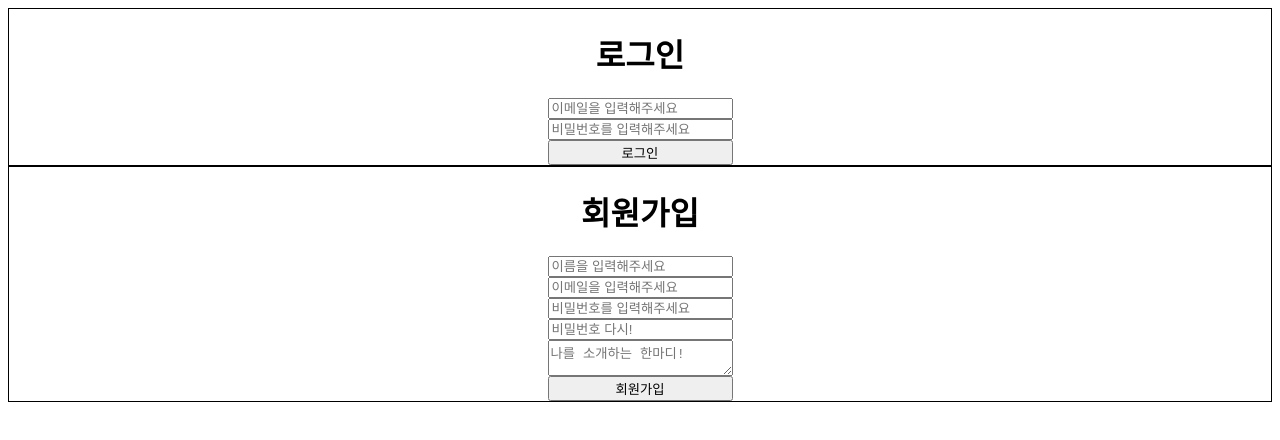
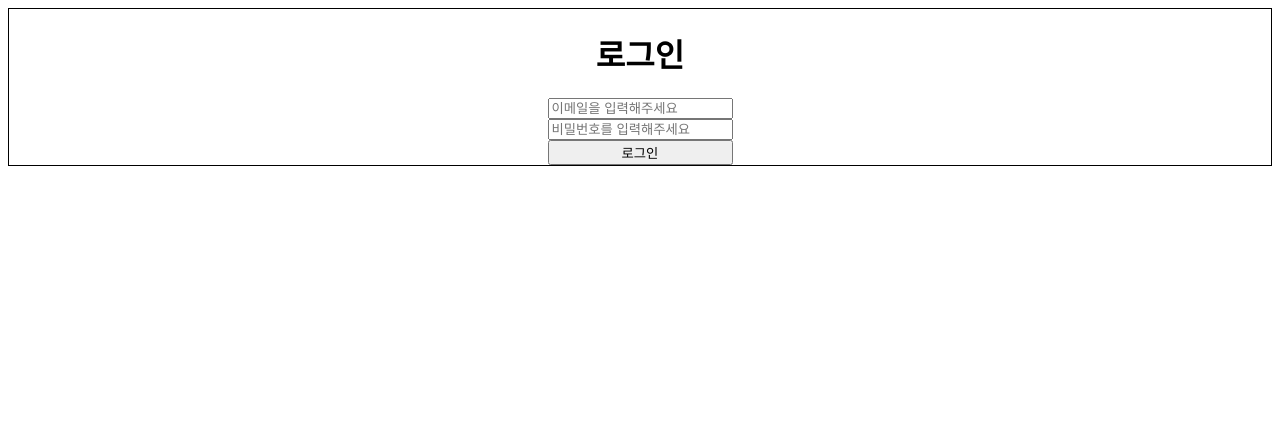
Before and after one commit to Maeily/Maeily_Web, a React (Create React App) app in the folder maeily/: page /login in a window 1280 px wide. Shown: the top 440 px of the page. Built offline with nearby package versions, Linux system fonts and the light colour scheme.

Commit message:
[ADD]NOT FOUND 구현

```diff
--- a/maeily/package.json
+++ b/maeily/package.json
@@ -8,6 +8,7 @@
     "@testing-library/user-event": "^7.1.2",
     "axios": "^0.20.0",
     "bootstrap": "^4.5.2",
+    "classnames": "^2.2.6",
     "node-sass": "^4.14.1",
     "react": "^16.13.1",
     "react-bootstrap": "^1.3.0",
--- a/maeily/src/App.js
+++ b/maeily/src/App.js
@@ -1,15 +1,27 @@
 import React from "react";
 import LoginContainer from "./containers/Auth/Login/LoginContainer";
 import JoinContainer from "./containers/Auth/Join/JoinContainer";
+import { BrowserRouter, Route, Switch } from "react-router-dom";
 
 const SERVER = `http://10.80.163.100:8080`;
 
 function App() {
     return (
-        <>
-            <LoginContainer server={SERVER} />
-            <JoinContainer server={SERVER} />
-        </>
+        <BrowserRouter>
+            <Switch>
+                <Route exact path="/login" component={LoginContainer} />
+                <Route exact path="/join" component={JoinContainer} />
+                <Route
+                    path="*"
+                    render={() => {
+                        return <h1>NOT FOUND</h1>;
+                    }}
+                />
+            </Switch>
+        </BrowserRouter>
+
+        // <LoginContainer server={SERVER} />
+        // <JoinContainer server={SERVER} />
     );
 }
 
--- a/maeily/src/components/Auth/Login/Login.scss
+++ b/maeily/src/components/Auth/Login/Login.scss
@@ -1,9 +1,17 @@
+@mixin square($size) {
+    $cal: 32px * $size;
+    width: $cal;
+    height: $cal;
+    border: 1px solid black;
+}
+
 .LoginDiv {
     display: flex;
     justify-content: center;
     align-items: center;
     flex-direction: column;
     border: 1px solid black;
+
     &_title {
     }
     &_form {
--- a/maeily/src/containers/Auth/Join/JoinContainer.jsx
+++ b/maeily/src/containers/Auth/Join/JoinContainer.jsx
@@ -1,8 +1,9 @@
 import React, { useState } from "react";
 import Join from "../../../components/Auth/Join/Join";
 import axios from "axios";
+import { SERVER } from "../../../server_url";
 
-export default function JoinContainer({ server }) {
+export default function JoinContainer() {
     const [state, setState] = useState({
         name: "",
         email: "",
@@ -21,7 +22,7 @@ export default function JoinContainer({ server }) {
     const onSubmit = async () => {
         console.log(name, email, password, intro);
         try {
-            const joinInfo = await axios.post(`${server}/register`, {
+            const joinInfo = await axios.post(`${SERVER}/register`, {
                 name: name,
                 email: email,
                 password: password,
--- a/maeily/src/containers/Auth/Login/LoginContainer.jsx
+++ b/maeily/src/containers/Auth/Login/LoginContainer.jsx
@@ -2,18 +2,19 @@ import React from "react";
 import { useState } from "react";
 import Login from "../../../components/Auth/Login/Login";
 import axios from "axios";
+import { SERVER } from "../../../server_url";
 
-export default function LoginContainer({ server }) {
+export default function LoginContainer() {
     const [id, setId] = useState();
     const [password, setPassword] = useState();
 
     const onSubmit = async () => {
         try {
-            const loginInfo = await axios.post(`${server}/login`, {
+            const loginInfo = await axios.post(`${SERVER}/login`, {
                 email: id,
                 password: password,
             });
-            console.log(loginInfo);
+            localStorage.setItem("token", loginInfo.data.data.token);
         } catch (e) {
             console.log(e);
         }
--- /dev/null
+++ b/maeily/src/server_url.js
@@ -0,0 +1 @@
+export const SERVER = `http://10.80.163.100:8080`;
```
